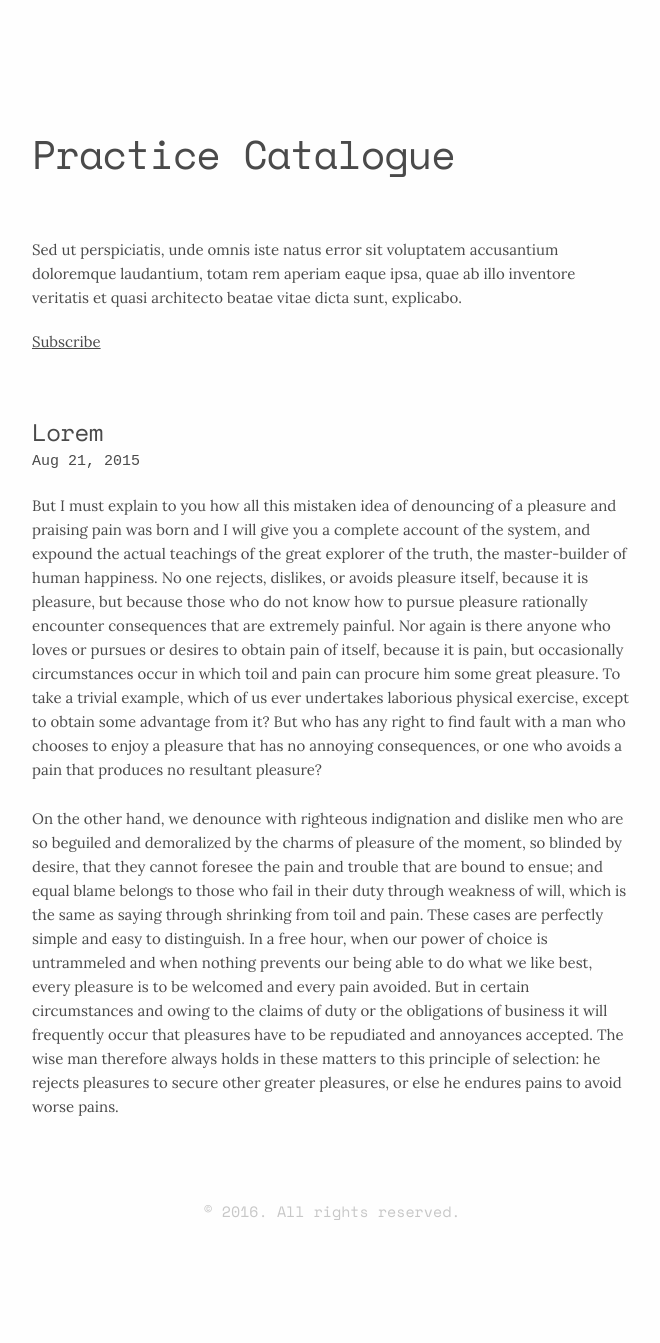
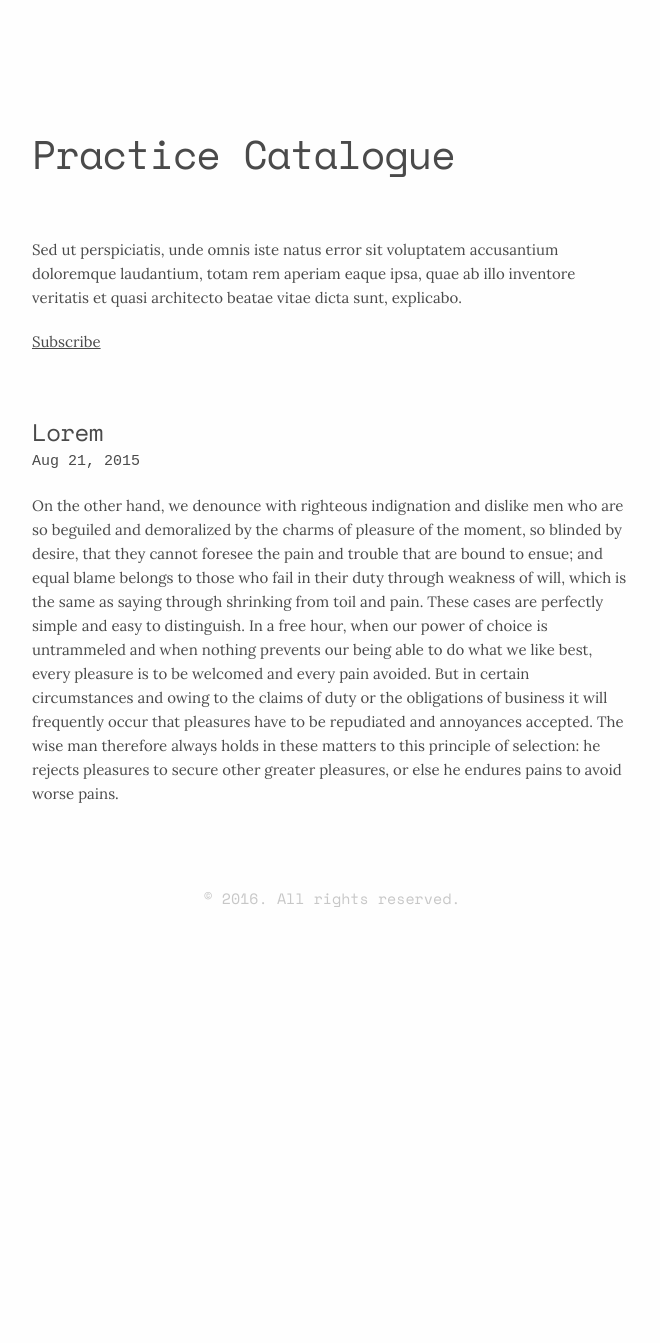
Before and after one commit to brandonkreitler/brandonkreitler.github.io, a Jekyll site: the page built from _posts/2016-08-21-lorem.md, in a window 1280 px wide. Shown: the whole page, without its empty margins (308-968 px from the left). Built offline with Jekyll 4.4.1, drawn with Linux system fonts in a browser that asks for light colours; after the commit the page ends 1030 px from its top, so only the background shows below that.

Commit message:
Update 2016-08-21-lorem.md
deleted first graf

```diff
--- a/_posts/2016-08-21-lorem.md
+++ b/_posts/2016-08-21-lorem.md
@@ -4,6 +4,6 @@ title:  Lorem
 date: 2015-08-21
 ---
 
-But I must explain to you how all this mistaken idea of denouncing of a pleasure and praising pain was born and I will give you a complete account of the system, and expound the actual teachings of the great explorer of the truth, the master-builder of human happiness. No one rejects, dislikes, or avoids pleasure itself, because it is pleasure, but because those who do not know how to pursue pleasure rationally encounter consequences that are extremely painful. Nor again is there anyone who loves or pursues or desires to obtain pain of itself, because it is pain, but occasionally circumstances occur in which toil and pain can procure him some great pleasure. To take a trivial example, which of us ever undertakes laborious physical exercise, except to obtain some advantage from it? But who has any right to find fault with a man who chooses to enjoy a pleasure that has no annoying consequences, or one who avoids a pain that produces no resultant pleasure?
+
 
 On the other hand, we denounce with righteous indignation and dislike men who are so beguiled and demoralized by the charms of pleasure of the moment, so blinded by desire, that they cannot foresee the pain and trouble that are bound to ensue; and equal blame belongs to those who fail in their duty through weakness of will, which is the same as saying through shrinking from toil and pain. These cases are perfectly simple and easy to distinguish. In a free hour, when our power of choice is untrammeled and when nothing prevents our being able to do what we like best, every pleasure is to be welcomed and every pain avoided. But in certain circumstances and owing to the claims of duty or the obligations of business it will frequently occur that pleasures have to be repudiated and annoyances accepted. The wise man therefore always holds in these matters to this principle of selection: he rejects pleasures to secure other greater pleasures, or else he endures pains to avoid worse pains.
```
